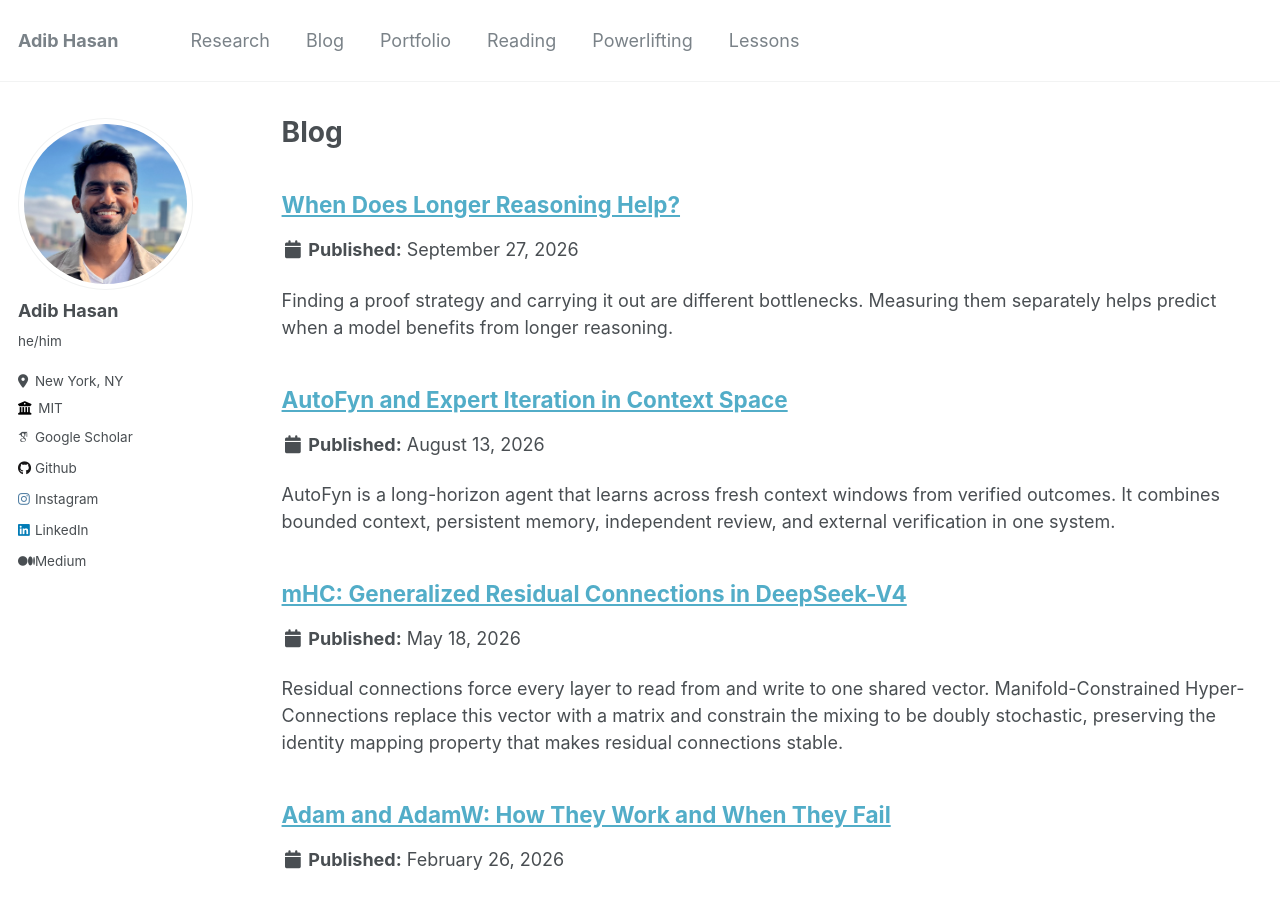
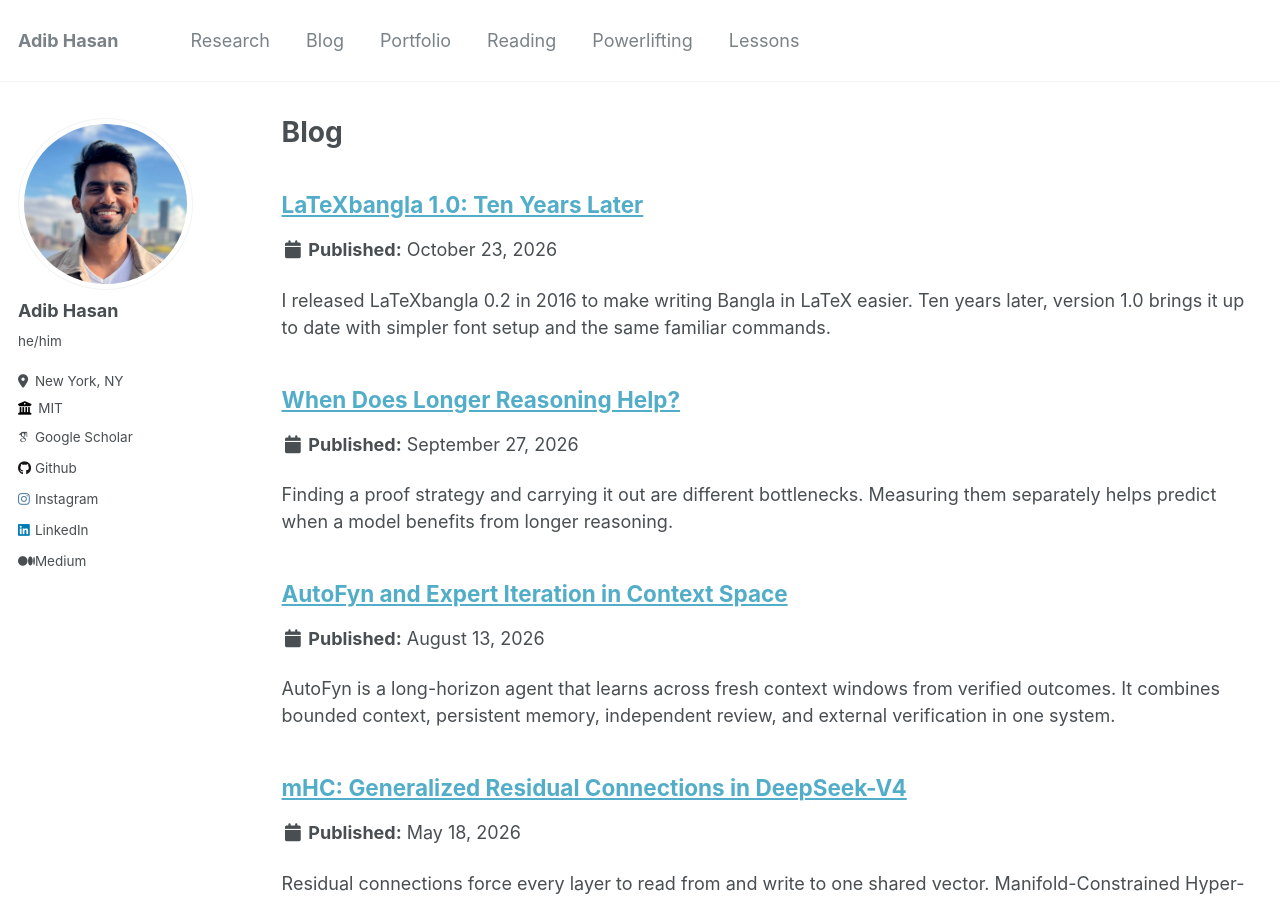
Before and after one commit to Neehan/neehan.github.io, a Jekyll site: the page built from _pages/blog.html, in a window 1280 px wide and 900 px high. Built offline with Jekyll 4.4.1, drawn with Linux system fonts in a browser that asks for light colours; some web fonts are replaced; part of the change alters nothing that is shown.

Commit message:
Publish LaTeXbangla 1.0 update and link from portfolio

````diff
--- /dev/null
+++ b/_blog/latexbangla-1-0.md
@@ -0,0 +1,42 @@
+---
+title: "LaTeXbangla 1.0: Ten Years Later"
+excerpt: "I released LaTeXbangla 0.2 in 2016 to make writing Bangla in LaTeX easier. Ten years later, version 1.0 brings it up to date with simpler font setup and the same familiar commands."
+collection: blog
+date: 2026-10-23
+tags:
+  - package
+  - latex
+  - releases
+---
+
+![LaTeXbangla: Writing Bangla with ordinary LaTeX](/images/latexbangla-logo.png)
+
+[Code](https://github.com/Neehan/LaTeXbangla) \| [Manual](https://github.com/Neehan/LaTeXbangla/blob/master/latexbangla/latexbangla.pdf) \| [Example](https://github.com/Neehan/LaTeXbangla/blob/master/examples/example.pdf)
+
+In 2016, when I was still in high school, I wrote LaTeXbangla out of frustration. I wanted to typeset some math notes in Bangla, but the existing options were limited. I was spending more time configuring fonts than writing the notes. Polyglossia's Bangla support was rough at the time, so I put together a package to handle the common problems. A few years later, I used it to write a [mathematics book](https://www.rokomari.com/book/180324/combinatorics-hatekhori) in Bangla.
+
+Then I mostly left the package alone. To my surprise, it became the standard for typesetting mathematical content in Bangla, with numerous mathematics books published using it. Meanwhile, LaTeX and Polyglossia moved on, and some of my old workarounds stopped working. People [reported](https://tex.stackexchange.com/questions/99606/how-to-write-bengali-in-latex/335214#335214) problems with numbering and citations. An update was overdue.
+
+Today, ten years later, I am releasing version 1.0 of LaTeXbangla on GitHub, with a CTAN update to follow. The idea is still the same: choose a Bangla font, then write ordinary LaTeX. A font lets you display Bangla characters, but a Bangla document also needs numbering, headings, lists, and references to work together. LaTeXbangla handles that setup and switches between Bangla and English fonts as you type.
+
+For example, with Kalpurush installed, compile this with XeLaTeX:
+
+```latex
+\documentclass{article}
+\usepackage{latexbangla}
+\setbanglamainfont{Kalpurush}
+\setmainfont{TeX Gyre Termes} % Optional: change the English font.
+
+\begin{document}
+\section{পিথাগোরাসের উপপাদ্য}
+The Pythagorean theorem থেকে আমরা পাই,
+\[৩^২+৪^২=২৫.\]
+\textbf{অতিভুজের দৈর্ঘ্য ৫ একক।}
+\end{document}
+```
+
+The English text keeps its own font, the section number becomes Bangla, and `\textbf` works even when the Bangla font has no bold face. Typed digits keep their script: `12` stays `12`, and `১২` stays `১২`, in both text and mathematics. You can also choose your math font independently.
+
+This version requires only one Bangla font. I tested Kalpurush, SolaimanLipi, Siyam Rupali, Noto Serif Bengali, Noto Sans Bengali, and FreeSerif, including bold and italic text with real faces or synthetic fallbacks. I also fixed the numbering and citation compatibility issues and now rely on Polyglossia for more of the language support. The [manual](https://github.com/Neehan/LaTeXbangla/blob/master/latexbangla/latexbangla.pdf) is available in both English and Bangla, with code beside its rendered output.
+
+If you used the old version, the manual has a migration section to help you update your documents. If you are starting a new one, try the [example](https://github.com/Neehan/LaTeXbangla/tree/master/examples). The goal is the same as it was in high school: spend less time setting up LaTeX and more time writing Bangla.
--- a/_pages/portfolio.md
+++ b/_pages/portfolio.md
@@ -21,7 +21,7 @@ author_profile: true
 * **Schema Search MCP Server (2025)**: Searches database schemas using natural language. ([blogpost](/blog/schema-search/), [code](https://github.com/Neehan/schema-search))
 * **Bayesian Soccer Score Predictor (2022)**: Predicts soccer match outcomes using Bayesian inference. ([blogpost](/blog/bayesian-soccer-score/))
 * **Essay Mate (2024)**: A free GPT-based college admissions essay reviewer. ([link](https://chatgpt.com/g/g-673c242ba900819183752398e7a8833b-essay-mate))
-* **LaTeXbangla (2016)**: Adds Bangla font support to LaTeX projects. ([blogpost](/blog/latexbangla/), [CTAN link](https://ctan.org/pkg/latexbangla?lang=en))
+* **LaTeXbangla (2016)**: Adds Bangla font support to LaTeX projects. ([blogpost](/blog/latexbangla-1-0/), [CTAN link](https://ctan.org/pkg/latexbangla?lang=en))
 
 ## Books
 
````
Also changed, not shown: images/latexbangla-logo.png (added).
